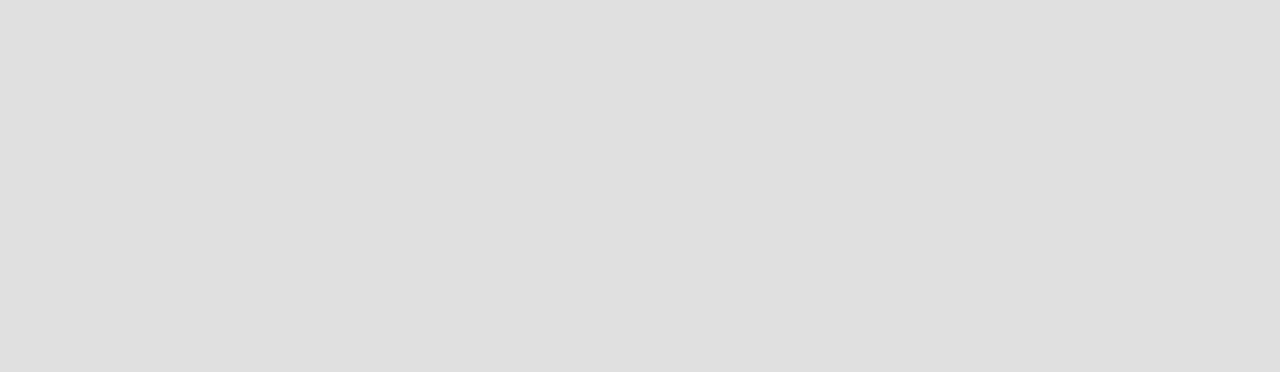
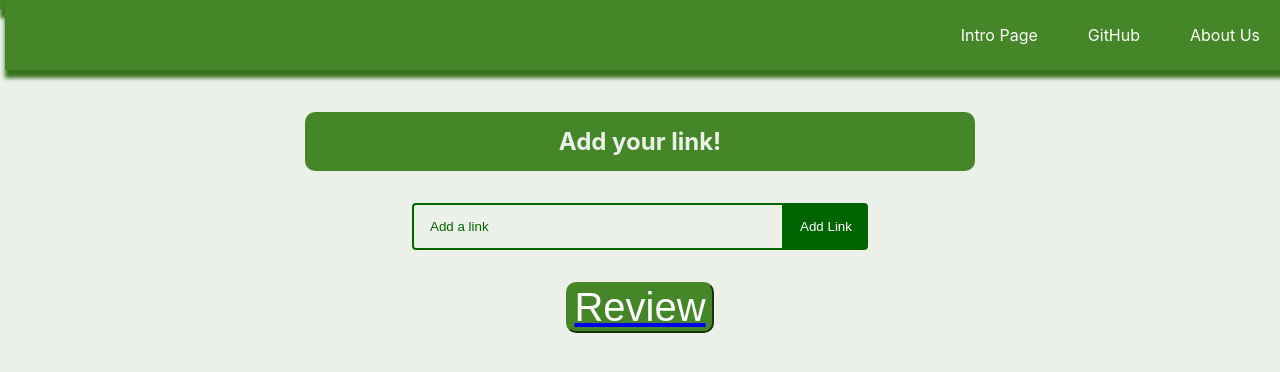
Before and after one commit to mn-spawn/PIXL, a React (Create React App) app: page /linklist in a window 1280 px wide. Before the commit this address had no page. Shown: the top 372 px of the page. Built offline with nearby package versions, Linux system fonts and the light colour scheme.

Commit message:
bunch of css nonsense

```diff
--- a/src/App.css
+++ b/src/App.css
@@ -1,6 +1,25 @@
+:root{
+  /* CSS HEX */
+  --background: #ebf0e9;
+  --darkBackground: #458728;
+  --headerShadowA:#006400;
+  }
+
+
 .App {
-  background-color: #EBD2B4;
+  background-color: var(--background);
 }
+
+body{
+  padding-top: 80px;
+  background-color: var(--background);
+}
+
+.todolist{
+  align-items: center;
+  border-color: var(--darkBackground);
+}
+
 
 .todo-app {
   display: flex;
@@ -16,10 +35,48 @@
 }
 
 h1 {
-  background-color: #D6F6DD;
+  background-color: var(--darkBackground);
+  border-radius: 10px;
+  width: 50%;
+  padding: 15px;
+  text-align: center;
   margin: 32px 0;
-  color: black;
+  color: var(--background);
   font-size: 24px;
+}
+
+.review{
+  display: block;
+  margin: 0 auto;
+  border-radius: 10px;
+  font-size: 40px;
+  align-items: center;
+  background-color: var(--darkBackground);
+  color: #FFFFFF;
+  border-color: var(--darkBackground);
+}
+
+.QRCodeButton{
+  display: block;
+  margin: 0 auto;
+  font-size: 40px;
+  align-items: center;
+  background-color: var(--darkBackground);
+  color: #FFFFFF;
+  border-color: var(--darkBackground);
+}
+
+.links{
+  background-color: var(--darkBackground);
+  text-decoration: none;
+  border-radius: 5px;
+  padding: 14px 32px 14px 16px;
+  border-radius: 4px 0 0 4px;
+  border: 2px solid var(--headerShadowA);
+  outline: none;
+  width: 320px;
+  color: var(--headerShadowA);
+
 }
 
 .todo-form {
@@ -29,33 +86,36 @@ h1 {
 .todo-input {
   padding: 14px 32px 14px 16px;
   border-radius: 4px 0 0 4px;
-  border: 2px solid black;
+  border: 2px solid var(--headerShadowA);
   outline: none;
   width: 320px;
   background: transparent;
-  color: black;
+  color: var(--headerShadowA);
 }
 
 .todo-input::placeholder {
-  color: black;
+
+  color: var(--headerShadowA);
 }
 
 .todo-button {
   padding: 16px;
-  border: black;
+  border: var(--headerShadowA);
   border-radius: 0 4px 4px 0;
   cursor: pointer;
+  color: #FFFFFF;
   outline: #D9D9D9;
-  background: wheat;
+  align-items: center;
+  background: var(--headerShadowA);
 }
 
 .todo-input.edit {
 
-  border: 2px solid black;
+  border: 2px solid var(--headerShadowA);
 }
 
 .todo-button.edit {
-  background: black;
+  background: var(--headerShadowA);
   padding: 16px 22px;
 }
 
@@ -70,13 +130,14 @@ h1 {
   justify-content: space-between;
   align-items: center;
   margin: 4px auto;
-  color: white;
-  background: black;
+  color: #FFFFFF;
+  background: var(--headerShadowA);
+  padding-bottom: 20px;
 
   padding: 16px;
   border-radius: 5px;
   width: 90%;
-  background-color: black;
+  background-color: var(--headerShadowA);
 }
 
 .icons {
@@ -95,34 +156,23 @@ h1 {
   color: #fff;
 }
 
-:root{
-  /* CSS HEX */
-  --buttontext: #c39da8;
-  --background: #e0e0e0;
-  --buttontextShadow: #ba919d;
-  --backgroundShadow: #ffffff;
-  --header: #dec4cc;
-  --headerShadowA: #bda7ad;
-  --headerShadowB: #ffe1eb;
-  }
+/*nav bar css */
 
 .site-container
 {
     padding-left: 0;
-    padding-right: 0;
-}
-
-body{
-    background-color: var(--background)
+    padding-right: 5px;
 }
 
 header{
-    background-color:var(--header);
+    background-color:var(--darkBackground);
+    box-shadow: 4px 4px 4px 4px #397320;
     width: 100%;
     top:0;
     position: fixed;
     padding: 5px;
-    box-shadow: 5px 5px 10px var(--headerShadowA);
+    padding-right: 5px;
+    border-bottom: 5px #333333;
 }
 
 ul{
@@ -132,38 +182,41 @@ ul{
 }
 
 
-li{
-  font-family: 'bubbleheader', fallback, sans-serif;
-  font-size: large;
-  color: var(--buttontext);
-  border:white;
-  float:left;
-  padding: 20px;
-  display: inline;
-  margin: 10px;
-
-  border-radius: 50px;
-  background-color: var(--header);
-  box-shadow:  10px 10px 30px var(--headerShadowA),
-           -10px -10px 30px var(--headerShadowB);
-}
-
-li:hover
-{
-  border-radius: 50px;
-background: linear-gradient(145deg, #c8b0b8, #eed2da);
-box-shadow:  20px 20px 60px #bda7ad,
-           -20px -20px 60px #ffe1eb;
-           color: var(--buttontextShadow);
-}
-
 .navbar
 {
 padding-top: 30px;
-background-color: var(--header);
 }
 
-#click{
+.click{
   color: var(--buttontextShadow);
   text-decoration: none;
+  font-size: medium;
+  color: #FFFFFF;
+  float:right;
+  padding: 10px;
+  padding-right: 20px;
+  display: inline;
+  margin: 10px;
 }
+
+.click::after {
+  content: '';
+  position: absolute;
+  bottom: 0;
+  left: 0;
+  width: 100%;
+  height: 0.1em;
+  background-color: var(--background);
+  opacity: 0;
+  transition: opacity 300ms, transform 300ms;
+}
+
+.click:hover::after,
+.click:focus::after {
+  opacity: 1;
+  transform: translate3d(0, 0.2em, 0);
+}
+
+.qrCodeImage{
+  background-color: var(--background);
+}
--- a/src/App.js
+++ b/src/App.js
@@ -6,12 +6,17 @@ import './App.css';
 import TodoList from './components/TodoList';
 import ReviewState from './components/ReviewState';
 import NavBar from './components/NavBar';
+import IntroPage from './components/IntroPage';
+import AboutUs from './components/AboutUs';
 
 function App() {
   return (
         <Router>
+          <header><NavBar/></header>
           <Routes>
-              <Route path = "/" element={<TodoList/>} exact />
+            <Route path = "/aboutUs" element={<AboutUs/>} exact />
+              <Route path = "/" element={<IntroPage/>} exact />
+              <Route path = "/linklist" element={<TodoList className="todolist"/>} exact />
               <Route path = '/review' element={<ReviewState/>} exact />
             </Routes>
         </Router>
--- /dev/null
+++ b/src/components/AboutUs.jsx
@@ -0,0 +1,26 @@
+import React, {Component} from "react";
+
+class AboutUs extends Component {
+    state = {  }
+    render() {
+        return (
+                <div>
+                    <div
+                         style={{
+                            display: 'flex',
+                            justifyContent: 'center',
+                            alignItems: 'center'
+                        }} >
+
+                        <h1>About Us</h1>
+                    </div>
+
+                        <p>
+                            This is about us...
+                        </p>
+                    </div>
+        );
+    }
+}
+
+export default AboutUs;
--- /dev/null
+++ b/src/components/IntroPage.jsx
@@ -0,0 +1,29 @@
+import React, {Component} from "react";
+
+const openInNewTab = url => {
+    window.open(url, '_blank', 'noopener,noreferrer');
+  };
+
+class IntroPage extends Component {
+    state = {  }
+    render() {
+        return (
+                <div>
+                    <div
+                         style={{
+                            display: 'flex',
+                            justifyContent: 'center',
+                            alignItems: 'center'
+                        }} >
+
+                        <h1>Welcome...</h1>
+                    </div>
+                    <button className="review" onClick={() => openInNewTab('/linklist')}>
+                        Start Linking
+                    </button>
+                </div>
+        );
+    }
+}
+
+export default IntroPage;
--- a/src/components/NavBar.jsx
+++ b/src/components/NavBar.jsx
@@ -9,14 +9,14 @@ class NavBar extends Component {
             <header id = 'navbar'>
             <ul>
                 <li>
-                    <a id="click">Code Blog</a>
+                    <a className="click" href="/aboutUs" target= "_blank">About Us</a>
 
                 </li>
                 <li>
-                    <a id="click" href="https://github.com/mn-spawn" target= "_blank" > GitHub</a>
+                    <a className="click" href="https://github.com/mn-spawn/PIXL" target= "_blank" > GitHub</a>
                 </li>
                 <li>
-                  <a id="click"> Intro Page</a>
+                  <a className="click" href="/" target= "_blank" > Intro Page</a>
                 </li>
             </ul>
             </header>
--- a/src/components/ReviewState.js
+++ b/src/components/ReviewState.js
@@ -19,16 +19,24 @@ function ReviewState() {
   }
     return (
       <div>
-        <h1>QR Code</h1>
-
-        {data.map(data=> <ul><a href={"http://"+ data.text} target="_blank" rel="noopener noreferrer">{data.text}</a></ul>)}
-        <button onClick={CreateQRCode}>Generate</button>
-        <br></br>
-        {qrcode && <>
-        <img src={qrcode}/>
-        <br></br>
-        <a href={qrcode} download="qrcode.png"> Download</a>
-        </>}
+        <div
+            style={{
+              display: 'flex',
+              justifyContent: 'center',
+              alignItems: 'center'
+            }}
+        >
+          <h1>QR Codes</h1>
+        </div>
+          {data.map(data=> <ul><a className="links" href={data.text} target="_blank" rel="noopener noreferrer">{data.text}</a></ul>)}
+          <button className='QRCodeButton' onClick={CreateQRCode}>Generate</button>
+          <br></br>
+          {qrcode && <>
+          <img className="qrCodeImg"src={qrcode}/>
+          <br></br>
+          <a
+          href={qrcode} download="qrcode.png"> Download</a>
+          </>}
       </div>
 
     )
--- a/src/components/TodoList.js
+++ b/src/components/TodoList.js
@@ -48,20 +48,37 @@ function TodoList() {
 
   return (
     <>
+
+      <div
+       style={{
+        display: 'flex',
+        justifyContent: 'center',
+        alignItems: 'center'
+      }}
+      >
         <h1>Add your link!</h1>
+        </div>
+        <div
+          style={{
+            display: 'flex',
+            justifyContent: 'center',
+            alignItems: 'center'
+          }}
+        >
           <TodoForm onSubmit={addTodo} />
+        </div>
         <Todo
           todos={todos}
           removeTodo={removeTodo}
           updateTodo={updateTodo}
         />
 
-      <button>
+
         <Link to="/review" state={{data}}>
+            <button className="review">
                   Review
+            </button>
           </Link>
-      </button>
-
     </>
   );
 }
```
Also changed, not shown: src/components/script.js (added, +9 -0 lines). Lines whose indentation alone changed are shown as unchanged.
